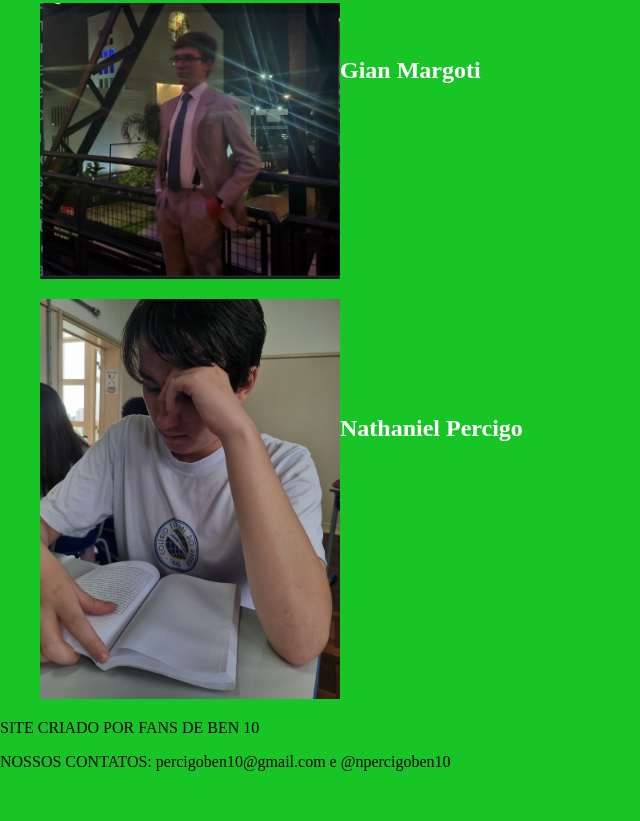
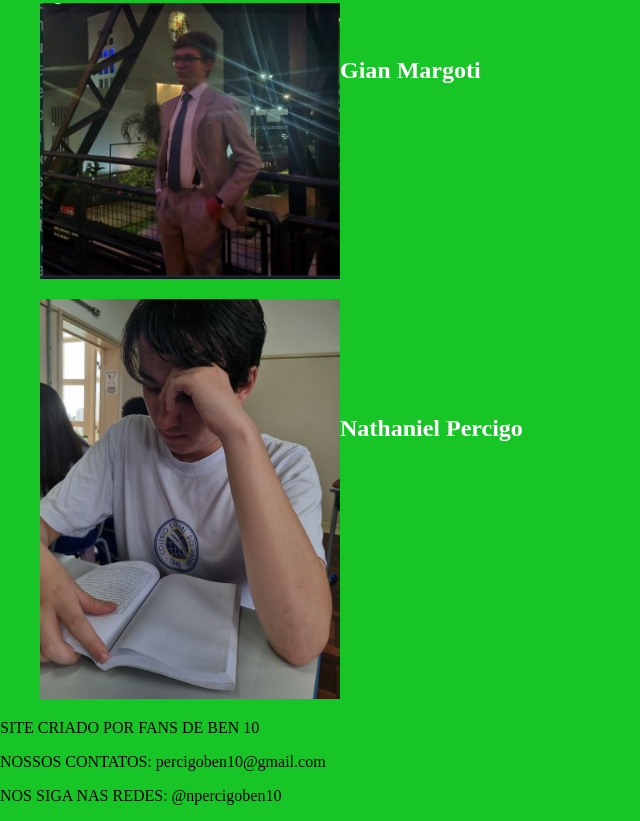
Before and after one commit to nathanielpercigo/Test2, a plain HTML site: page index.html in a window 1280 px wide. Shown: the part 4958-5779 px from the top of the page, without its empty margins (0-640 px from the left). Before the commit the page ends 5745 px from the top, so only its background shows below. Drawn offline with Linux system fonts and the light colour scheme.

Commit message:
Update index.html

```diff
--- a/index.html
+++ b/index.html
@@ -198,7 +198,8 @@
 </section>
     <footer>
         <p>SITE CRIADO POR FANS DE BEN 10</p>
-        <p>NOSSOS CONTATOS: percigoben10@gmail.com e @npercigoben10</p>
+        <p>NOSSOS CONTATOS: percigoben10@gmail.com</p>
+        <p>NOS SIGA NAS REDES: @npercigoben10</p>
     </footer>
 </body>
 </html>
```
